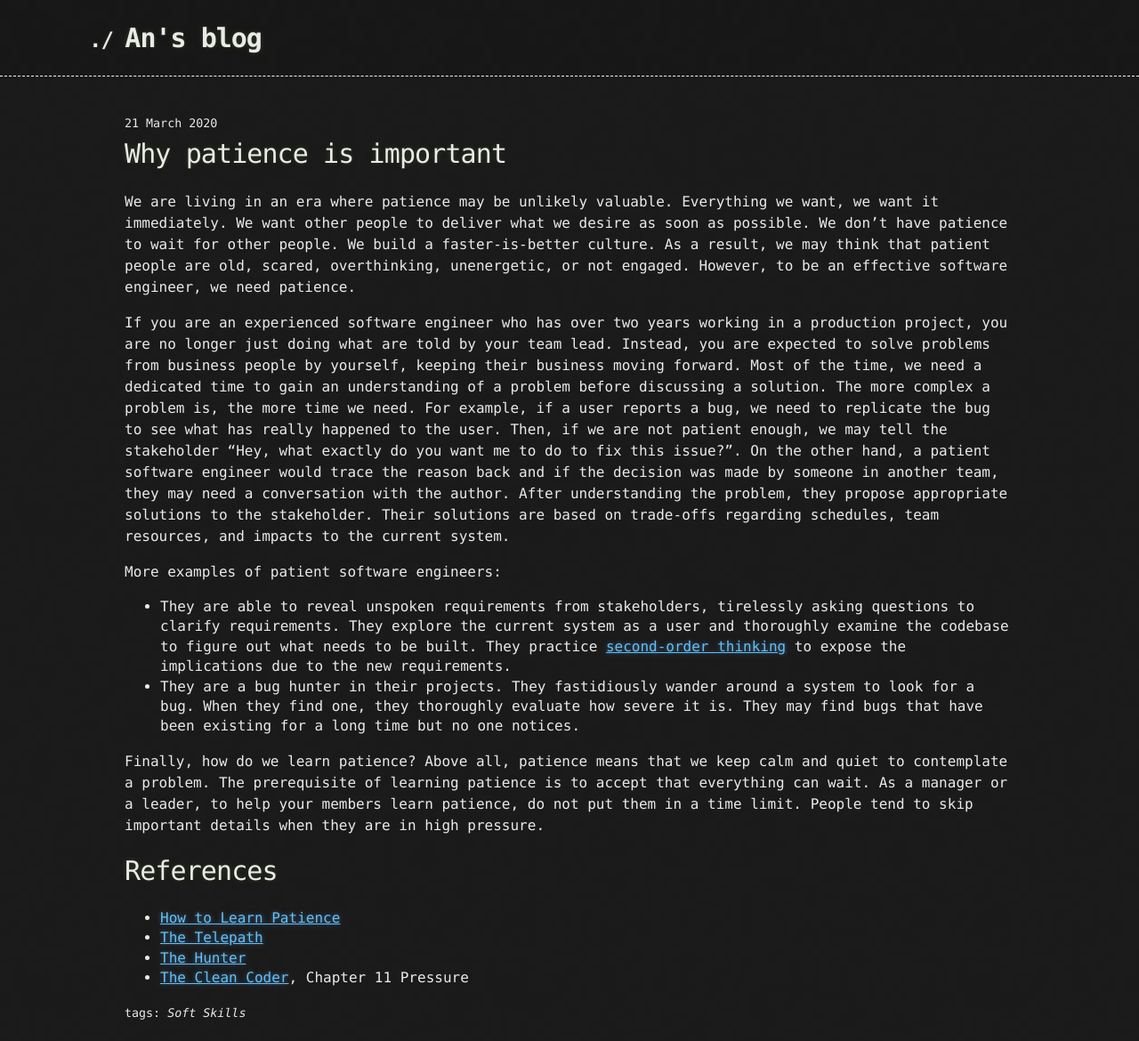
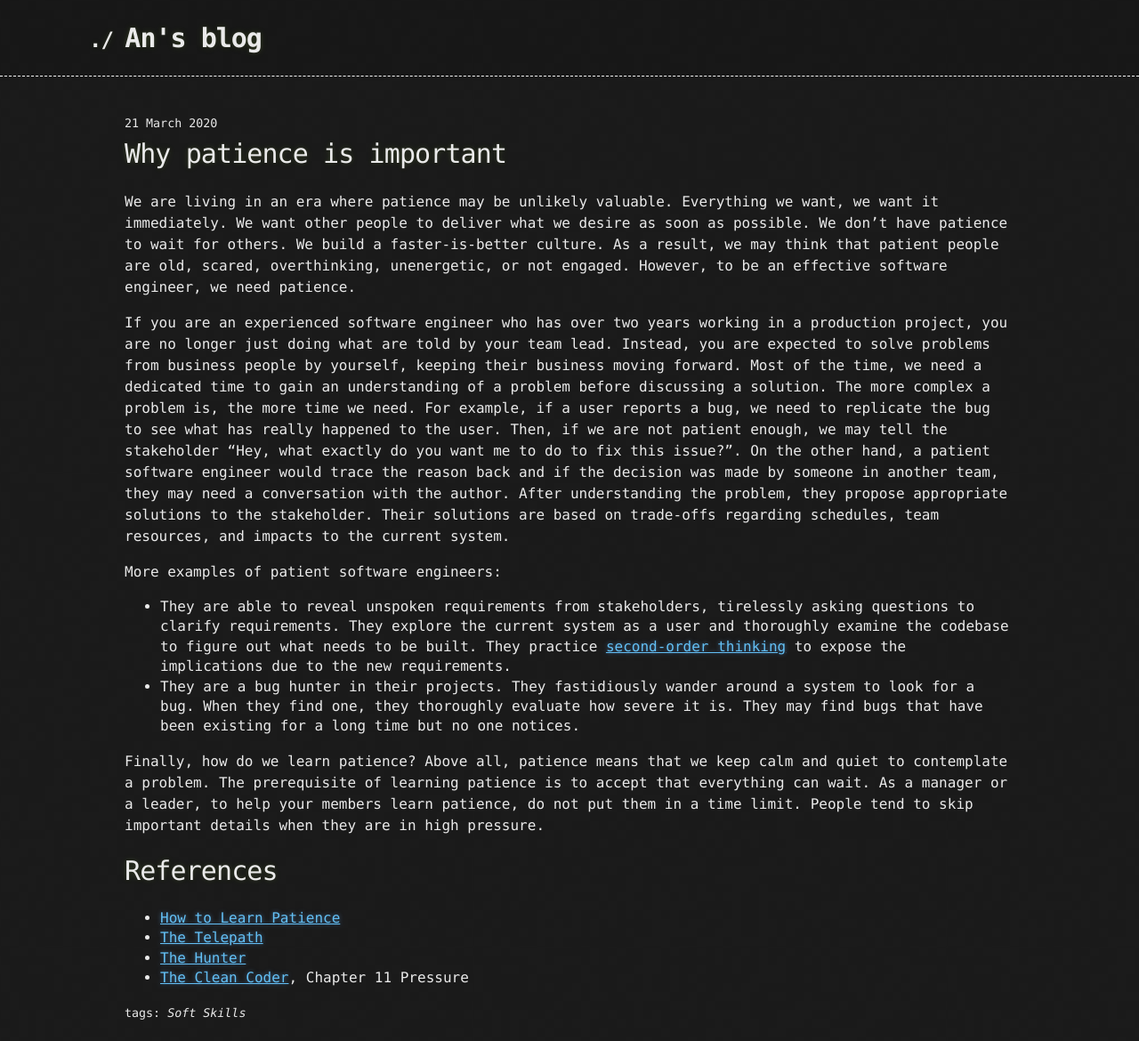
Before and after one commit to anlnt/anlnt.github.io, a Jekyll site: the page built from _posts/2020-03-21-why-patience-is-important.markdown, in a window 1280 px wide. Shown: the whole page at 89% size. Built offline with Jekyll 4.4.1, drawn with Linux system fonts in a browser that asks for light colours.

Commit message:
Update 2020-03-21-why-patience-is-important.markdown

```diff
--- a/_posts/2020-03-21-why-patience-is-important.markdown
+++ b/_posts/2020-03-21-why-patience-is-important.markdown
@@ -4,7 +4,7 @@ title:  "Why patience is important"
 date:   2020-03-21 15:43:46 +0700
 tag: [Soft Skills]
 ---
-We are living in an era where patience may be unlikely valuable. Everything we want, we want it immediately. We want other people to deliver what we desire as soon as possible. We don't have patience to wait for other people. We build a faster-is-better culture. As a result, we may think that patient people are old, scared, overthinking, unenergetic, or not engaged. However, to be an effective software engineer, we need patience.
+We are living in an era where patience may be unlikely valuable. Everything we want, we want it immediately. We want other people to deliver what we desire as soon as possible. We don't have patience to wait for others. We build a faster-is-better culture. As a result, we may think that patient people are old, scared, overthinking, unenergetic, or not engaged. However, to be an effective software engineer, we need patience.
 
 If you are an experienced software engineer who has over two years working in a production project, you are no longer just doing what are told by your team lead. Instead, you are expected to solve problems from business people by yourself, keeping their business moving forward. Most of the time, we need a dedicated time to gain an understanding of a problem before discussing a solution. The more complex a problem is, the more time we need. For example, if a user reports a bug, we need to replicate the bug to see what has really happened to the user. Then, if we are not patient enough, we may tell the stakeholder "Hey, what exactly do you want me to do to fix this issue?". On the other hand, a patient software engineer would trace the reason back and if the decision was made by someone in another team, they may need a conversation with the author. After understanding the problem, they propose appropriate solutions to the stakeholder. Their solutions are based on trade-offs regarding schedules, team resources, and impacts to the current system.
 
```
